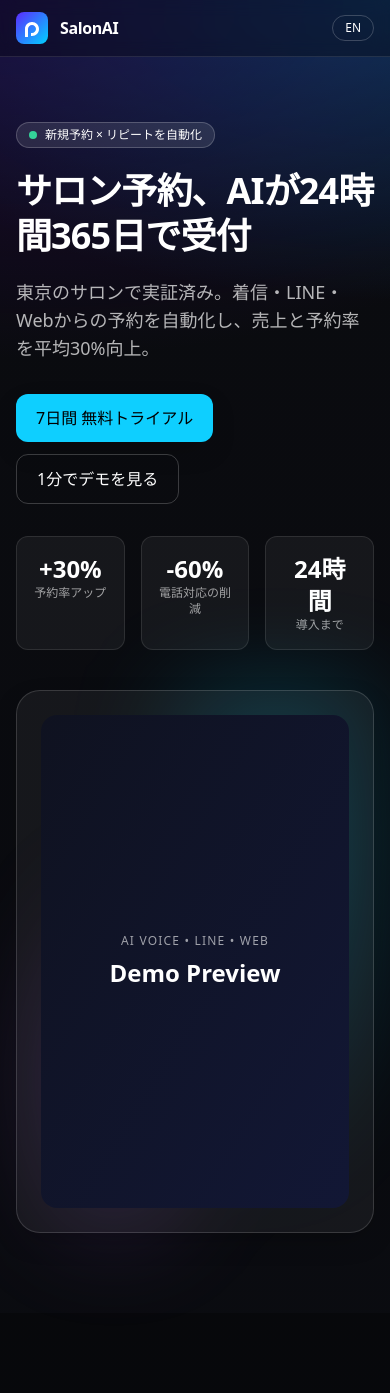
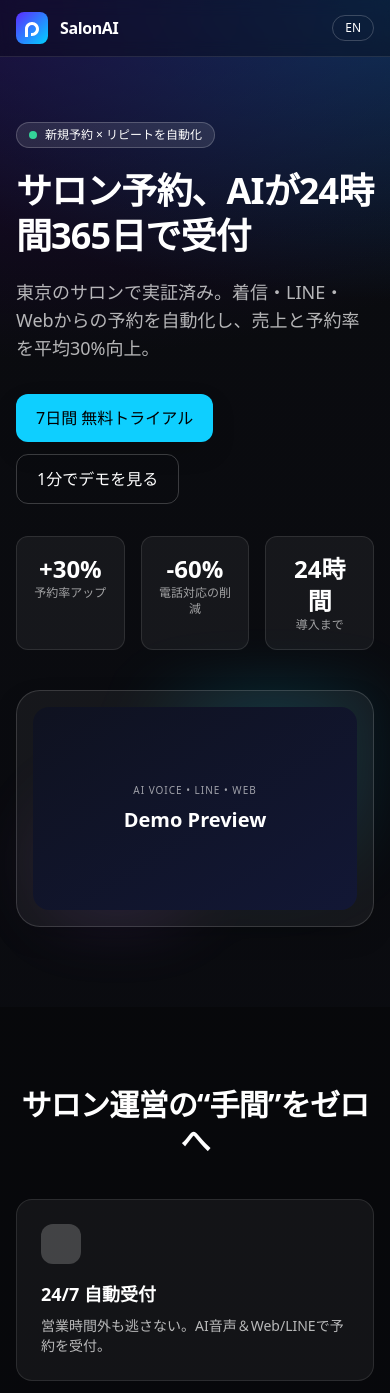
Before and after one commit to Diman200-max/glambot, a Next.js app: page / in a window 390 px wide. Shown: the top 1393 px of the page. Built offline with nearby package versions, Linux system fonts and the light colour scheme.

Commit message:
Update index.js

```diff
--- a/pages/index.js
+++ b/pages/index.js
@@ -183,16 +183,16 @@ export default function Home() {
           </div>
         </div>
         <div className="relative">
-          <div className="absolute -inset-6 rounded-3xl blur-2xl bg-[radial-gradient(40%_60%_at_70%_30%,rgba(0,208,255,0.25),transparent),radial-gradient(30%_40%_at_30%_70%,rgba(155,81,224,0.25),transparent)]" />
-          <div className="relative rounded-3xl border border-white/15 bg-white/5 shadow-soft p-6">
-            <div className="aspect-[10/16] rounded-2xl bg-gradient-to-br from-[#0f1220] to-[#121735] grid place-items-center">
-              <div className="text-center">
-                <div className="text-xs uppercase tracking-widest text-white/60">AI Voice • LINE • Web</div>
-                <div className="text-2xl font-semibold mt-2">Demo Preview</div>
-              </div>
-            </div>
-          </div>
-        </div>
+          <div className="absolute -inset-4 rounded-3xl blur-xl bg-[radial-gradient(40%_60%_at_70%_30%,rgba(0,208,255,0.18),transparent),radial-gradient(30%_40%_at_30%_70%,rgba(155,81,224,0.18),transparent)]" />
+          <div className="relative max-w-lg mx-auto rounded-3xl border border-white/15 bg-white/5 shadow-soft p-4 md:p-5">
+            <div className="aspect-[16/10] rounded-2xl bg-gradient-to-br from-[#0f1220] to-[#121735] grid place-items-center">
+            <div className="text-center">
+              <div className="text-[10px] md:text-xs uppercase tracking-widest text-white/60">AI Voice • LINE • Web</div>
+              <div className="text-xl md:text-2xl font-semibold mt-2">Demo Preview</div>
+      </div>
+    </div>
+  </div>
+</div>
       </header>
 
       {/* FEATURES */}
```
